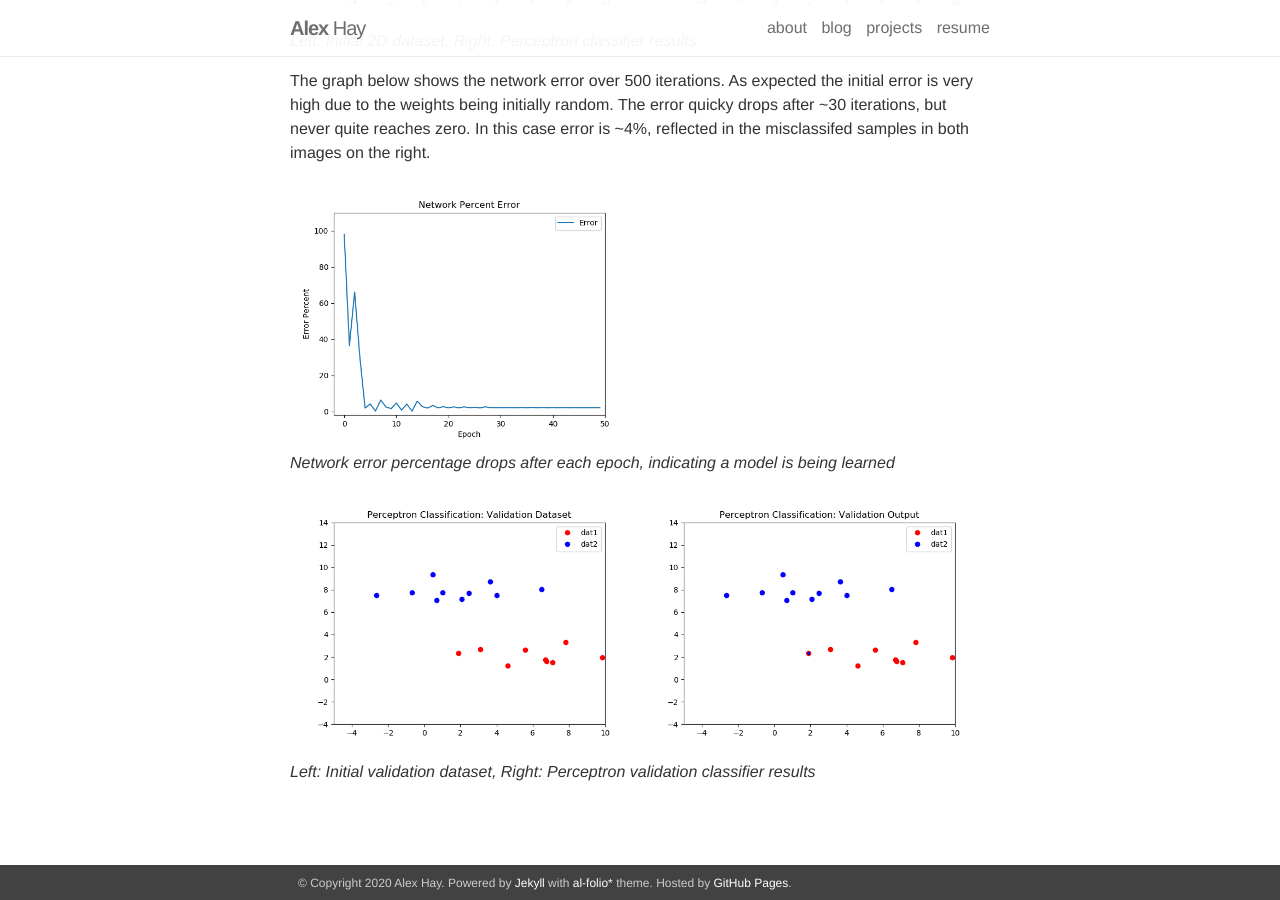
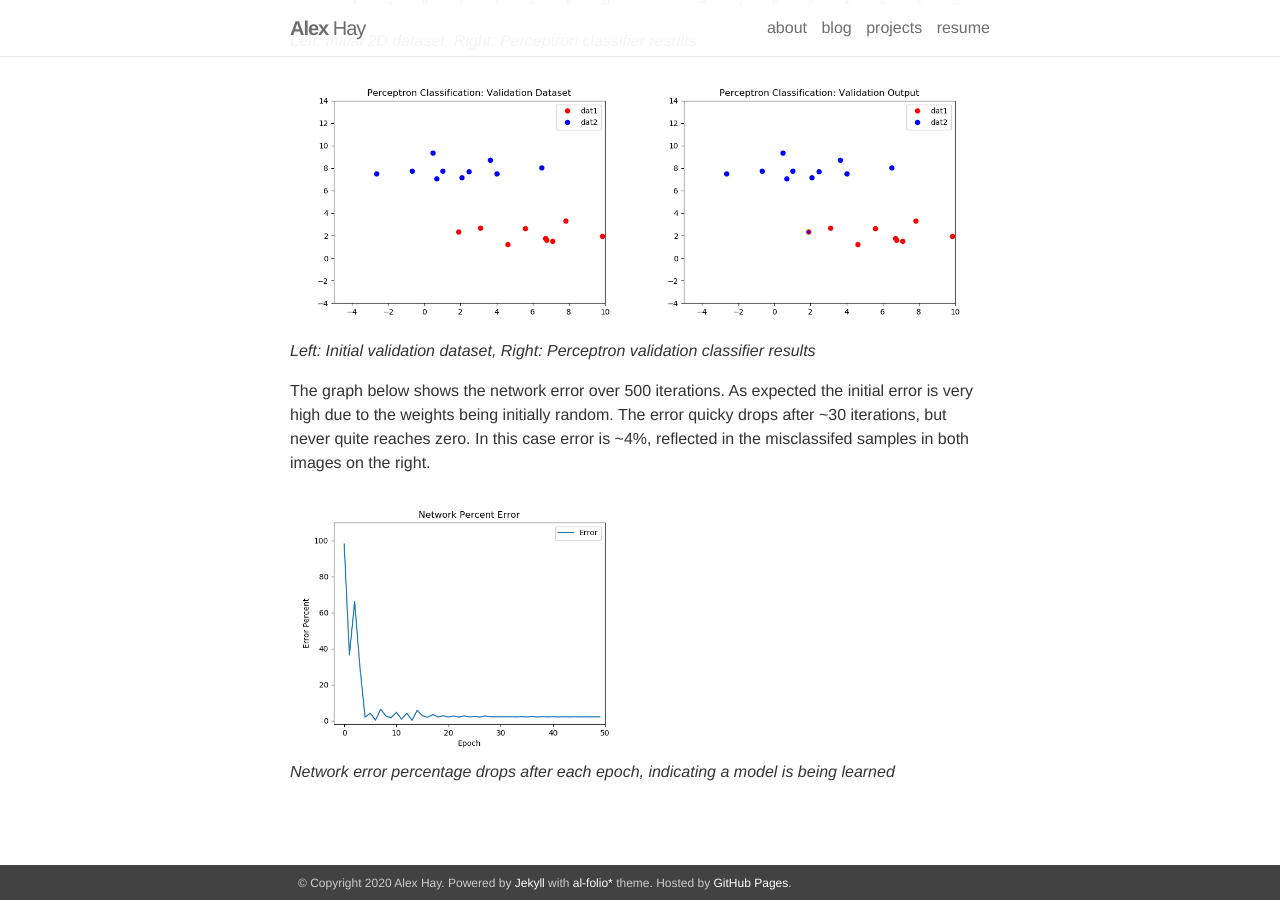
Before and after one commit to an-minyoung/an-minyoung.github.io, a Jekyll site: the page built from _posts/2019-11-20-perceptrons.markdown, in a window 1280 px wide and 900 px high, scrolled down 3185 px. Built offline with Jekyll 4.4.1, drawn with Linux system fonts in a browser that asks for light colours; nearby versions of some CDN libraries.

Commit message:
moved images

```diff
--- a/_posts/2019-11-20-perceptrons.markdown
+++ b/_posts/2019-11-20-perceptrons.markdown
@@ -116,6 +116,11 @@ Applied to a larger dataset, [classifier.py](https://github.com/alexanderhay2020
     <br>
     <em>Left: Initial 2D dataset, Right: Perceptron classifier results</em>
 </p>
+<p>
+    <img src="/assets/img/Figure_2-4.png" width="50%;" height="50%;" alt/><img src="/assets/img/Figure_2-5.png" width="50%;" height="50%;" alt/>
+    <br>
+    <em>Left: Initial validation dataset, Right: Perceptron validation classifier results</em>
+</p>
 
 The graph below shows the network error over 500 iterations. As expected the initial error is very high due to the weights being initially random. The error quicky drops after ~30 iterations, but never quite reaches zero. In this case error is ~4%, reflected in the misclassifed samples in both images on the right.
 
@@ -124,8 +129,3 @@ The graph below shows the network error over 500 iterations. As expected the ini
     <br>
     <em>Network error percentage drops after each epoch, indicating a model is being learned</em>
 </p>
-<p>
-    <img src="/assets/img/Figure_2-4.png" width="50%;" height="50%;" alt/><img src="/assets/img/Figure_2-5.png" width="50%;" height="50%;" alt/>
-    <br>
-    <em>Left: Initial validation dataset, Right: Perceptron validation classifier results</em>
-</p>
```
